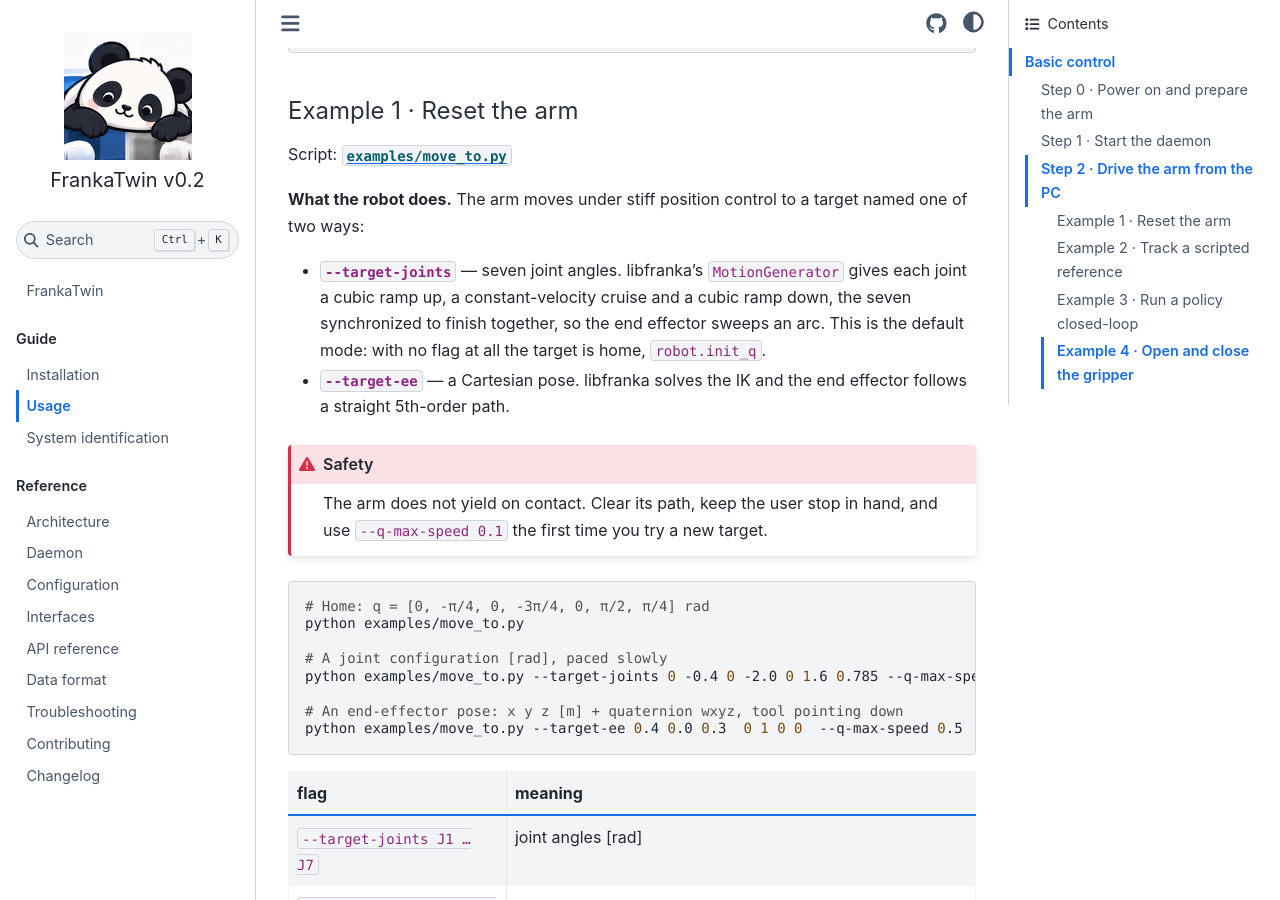
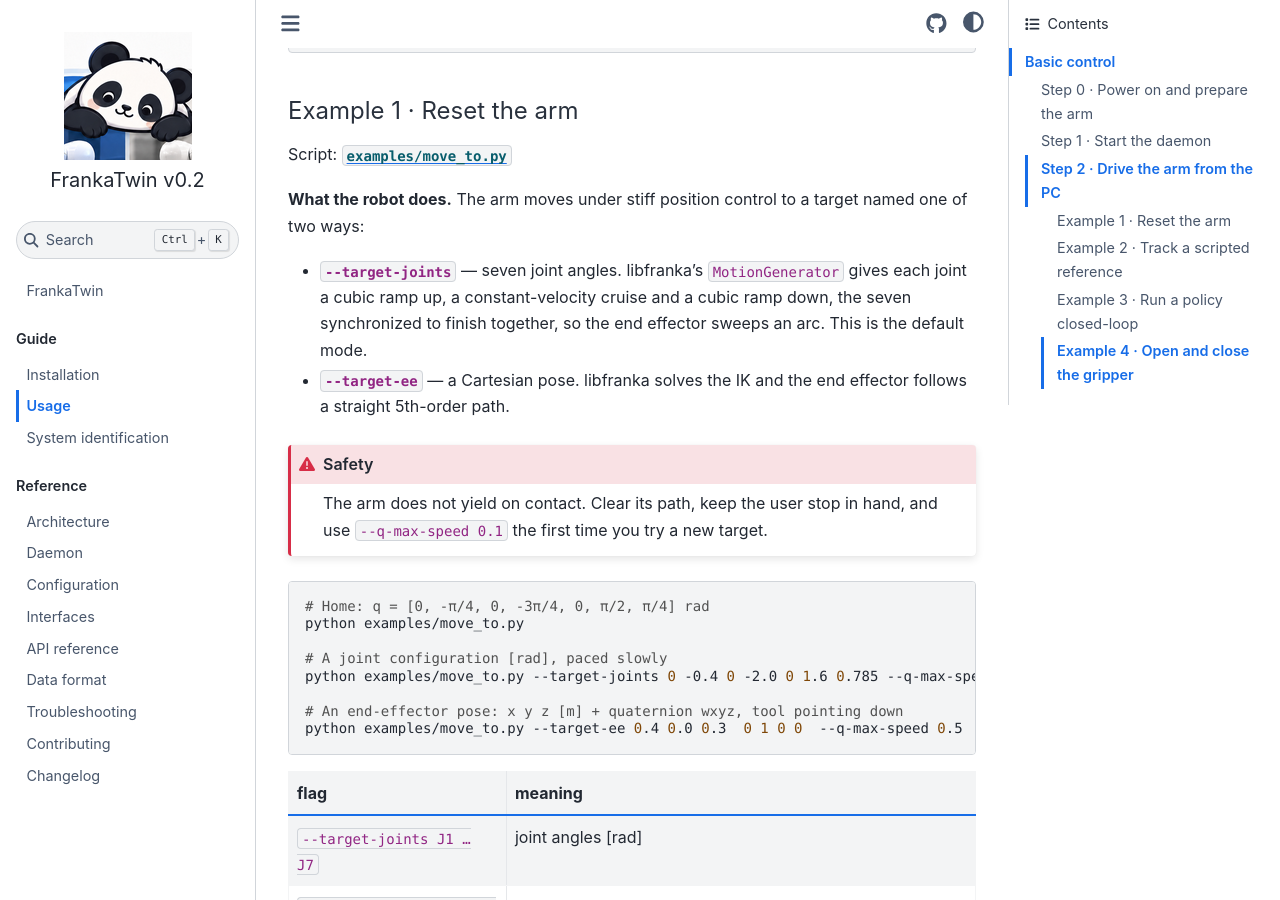
Before and after one commit to tsrobcvai/frankatwin, a Sphinx documentation site: the page built from docs/usage.md, in a window 1280 px wide and 900 px high, scrolled down 949 px. Built offline with Sphinx 7.4.7 and the Sphinx Book theme 1.1.4, drawn with Linux system fonts in a browser that asks for light colours.

Commit message:
docs(usage): drop the robot.init_q aside from the --target-joints bullet
The code block right below already shows the no-flag call and names the home
configuration.

Co-Authored-By: Claude Opus 5 <noreply@anthropic.com>

```diff
--- a/docs/usage.md
+++ b/docs/usage.md
@@ -47,8 +47,7 @@ named one of two ways:
 - **`--target-joints`** — seven joint angles. libfranka's `MotionGenerator`
   gives each joint a cubic ramp up, a constant-velocity cruise and a cubic ramp
   down, the seven synchronized to finish together, so the end effector sweeps an
-  arc. This is the default mode: with no flag at all the target is home,
-  `robot.init_q`.
+  arc. This is the default mode.
 - **`--target-ee`** — a Cartesian pose. libfranka solves the IK and the end
   effector follows a straight 5th-order path.
 
```
